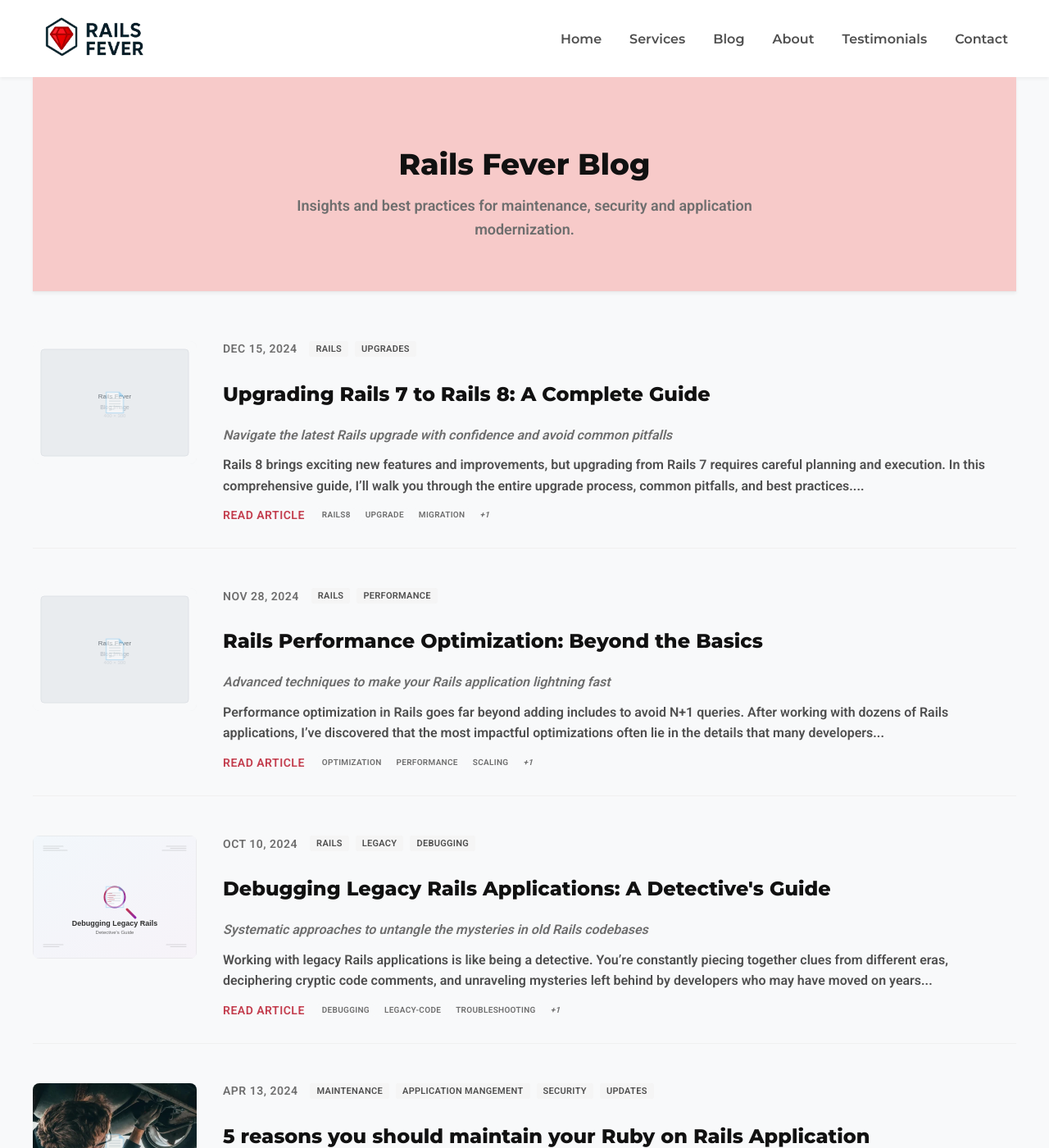
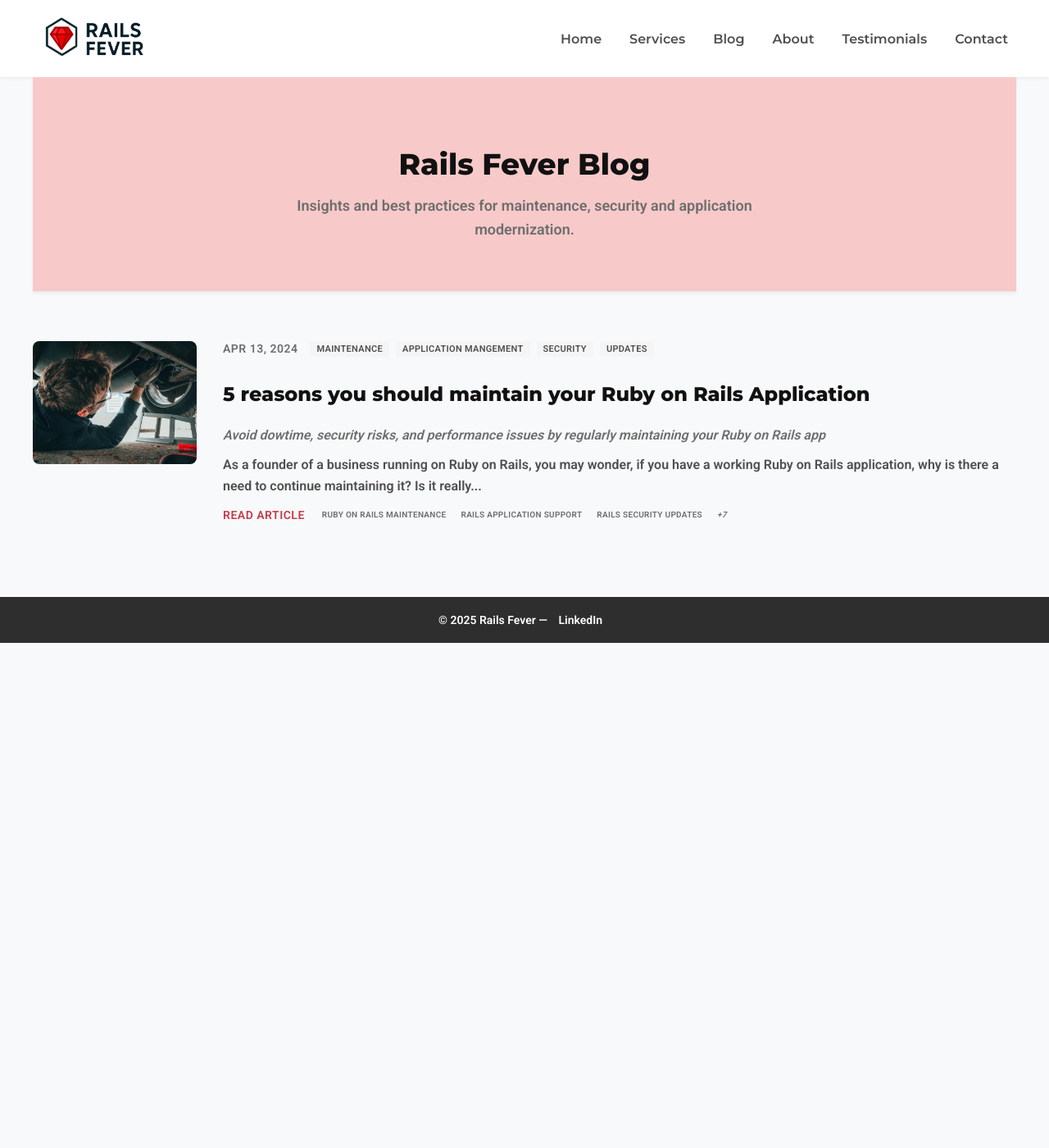
Before and after one commit to waleo/railsfever-05-2025, a Jekyll site: the page built from blog/index.html, in a window 1280 px wide and 1400 px high. Shown: the whole window at 82% size. Built offline with Jekyll 4.4.1, drawn with Linux system fonts in a browser that asks for light colours; the list of posts is cut into pages by our own code; some of the changed lines change nothing that is shown.

Commit message:
Remove sample posts from being generated

```diff
--- a/_config.yml
+++ b/_config.yml
@@ -63,3 +63,6 @@ exclude:
   - vendor/gems/
   - vendor/ruby/
   - BLOG-IMAGES-GUIDE.md
+  - _posts/2024-10-10-debugging-legacy-rails-apps.md
+  - _posts/2024-11-28-rails-performance-optimization.md
+  - _posts/2024-12-15-upgrading-rails-7-to-8.md
```
